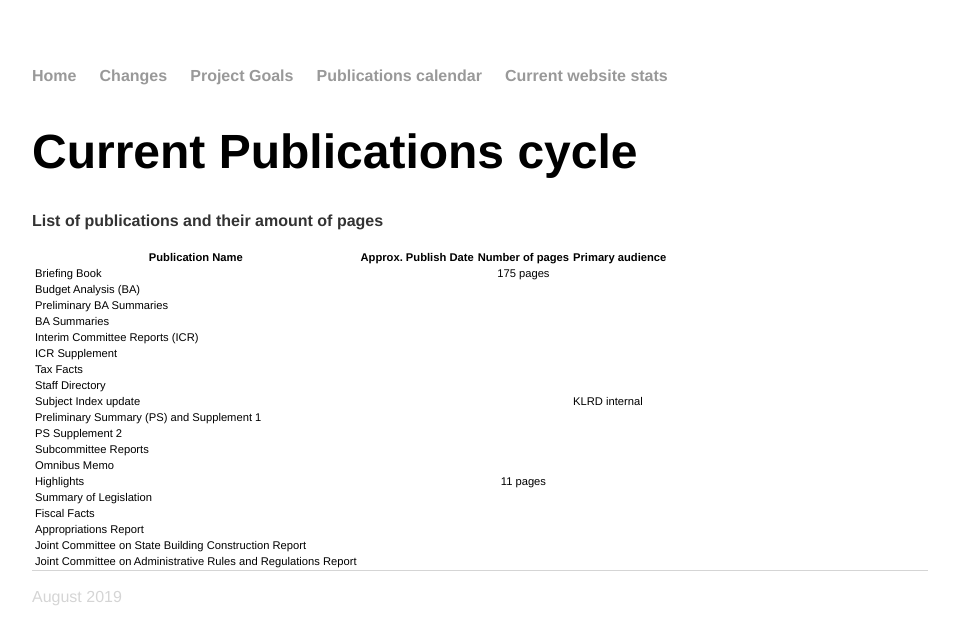
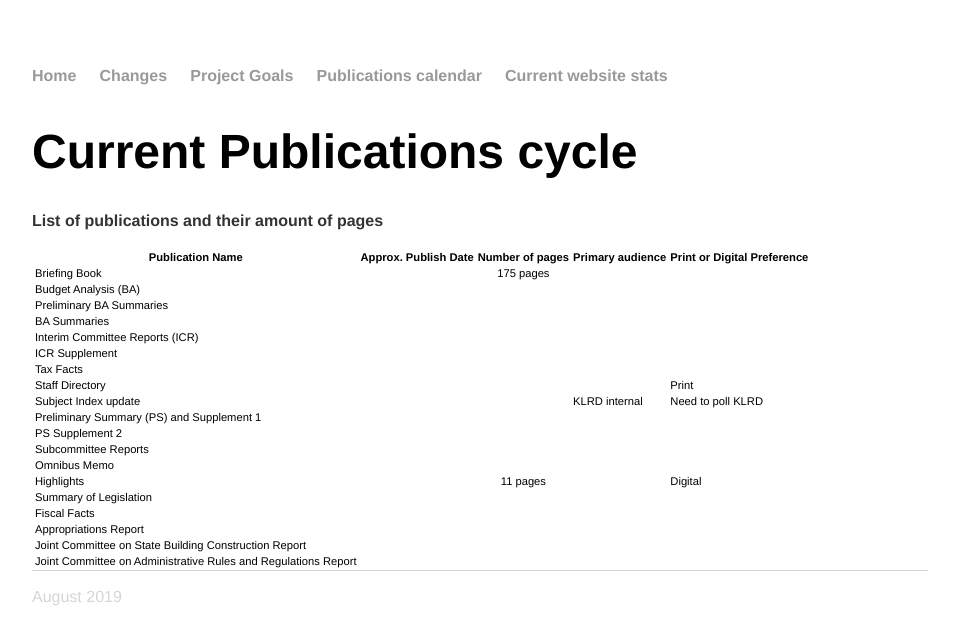
Before and after one commit to karlfun/karlfun.github.io, a Jekyll site: the page built from calendar/index.md, in a window 1280 px wide. Shown: the top 644 px of the page, without its empty margins (160-1119 px from the left). Built offline with Jekyll 4.4.1, drawn with Linux system fonts in a browser that asks for light colours.

Commit message:
Update index.md

```diff
--- a/calendar/index.md
+++ b/calendar/index.md
@@ -7,24 +7,24 @@
 
 **List of publications and their amount of pages**
 
-| Publication Name | Approx. Publish Date | Number of pages | Primary audience |
-| --- | --- | :---: | --- |
-| Briefing Book | | 175 pages | |
-| Budget Analysis (BA) | | | |
-| Preliminary BA Summaries | | | |
-| BA Summaries | | | |
-| Interim Committee Reports (ICR) | | | |
-| ICR Supplement | | | |
-| Tax Facts | | | |
-| Staff Directory | | | |
-| Subject Index update | | | KLRD internal |
-| Preliminary Summary (PS) and Supplement 1 | | |  |
-| PS Supplement 2 | | | |
-| Subcommittee Reports | | ||
-| Omnibus Memo | | | |
-| Highlights | | 11 pages | |
-| Summary of Legislation | | | |
-| Fiscal Facts | | | |
-| Appropriations Report | | | |
-| Joint Committee on State Building Construction Report | | | |
-| Joint Committee on Administrative Rules and Regulations Report | | | |
+| Publication Name | Approx. Publish Date | Number of pages | Primary audience | Print or Digital Preference |
+| --- | --- | :---: | --- | --- |
+| Briefing Book | | 175 pages | | |
+| Budget Analysis (BA) | | | |  |
+| Preliminary BA Summaries | | | |  |
+| BA Summaries | | | | |
+| Interim Committee Reports (ICR) | | | |  |
+| ICR Supplement | | | | |
+| Tax Facts | | | | |
+| Staff Directory | | | |  Print |
+| Subject Index update | | | KLRD internal | Need to poll KLRD |
+| Preliminary Summary (PS) and Supplement 1 | | |  | |
+| PS Supplement 2 | | | | |
+| Subcommittee Reports | | || |
+| Omnibus Memo | | | | |
+| Highlights | | 11 pages | | Digital |
+| Summary of Legislation | | | | |
+| Fiscal Facts | | | | |
+| Appropriations Report | | | | |
+| Joint Committee on State Building Construction Report | | | | |
+| Joint Committee on Administrative Rules and Regulations Report | | | | |
```
